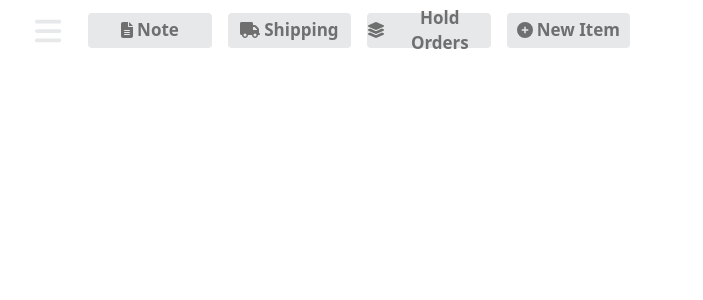
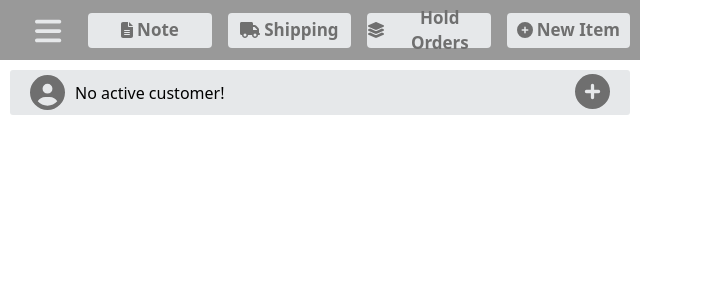
Before and after one commit to Hadayetullah/Pos-Application-React-ReactRouter, a React (Vite) app in the folder pos-frontend/: page / in a window 1280 px wide. Shown: the top 300 px of the page, without its empty margins (0-703 px from the left). Built offline with nearby package versions, Linux system fonts and the light colour scheme.

Commit message:
Create PosCustomerNav to display customer sort summary

```diff
--- /dev/null
+++ b/pos-frontend/src/components/pos/PosCustomerNav.jsx
@@ -0,0 +1,52 @@
+import React from "react";
+import { Link } from "react-router-dom";
+import { FontAwesomeIcon } from "@fortawesome/react-fontawesome";
+import {
+  faBars,
+  faFileLines,
+  faTruck,
+  faLayerGroup,
+  faCirclePlus,
+  faCircleUser,
+  faMagnifyingGlass,
+  faQrcode,
+  faCircleMinus,
+  faDollarSign,
+  faGear,
+  faHandBackFist,
+  faPercent,
+  faMoneyBill1Wave,
+  faEllipsisVertical,
+  faMessage,
+  faFlag,
+  faAnglesUp,
+  faXmark,
+} from "@fortawesome/free-solid-svg-icons";
+import {
+  faCircleXmark,
+  faPenToSquare,
+  faTrashCan,
+} from "@fortawesome/free-regular-svg-icons";
+
+const PosCustomerNav = () => {
+  return (
+    <nav className="left__nav__bottom flex justify-between h-[45px] items-center rounded-[3px] px-[20px] bg-[#e6e8ea] m-[10px]">
+      <div className="left__nav__bottom-left flex items-center">
+        <FontAwesomeIcon
+          icon={faCircleUser}
+          className="left__nav__bottom-icon text-[#6F6F6F] text-[27px] pos-md:text-[35px]"
+        />
+        <span className="ml-[10px]">No active customer!</span>
+      </div>
+
+      <Link to={`pos/add-customer`}>
+        <FontAwesomeIcon
+          icon={faCirclePlus}
+          className="left__nav__bottom-icon text-[#6F6F6F] text-[27px] pos-md:text-[35px]"
+        />
+      </Link>
+    </nav>
+  );
+};
+
+export default PosCustomerNav;
--- a/pos-frontend/src/components/pos/PosTopLeftNav.jsx
+++ b/pos-frontend/src/components/pos/PosTopLeftNav.jsx
@@ -28,7 +28,7 @@ import {
 
 const PosTopLeftNav = () => {
   return (
-    <nav className="left__nav__top grid grid-cols-[max-content_1fr] gap-[0.75rem] items-center bg-white h-[60px] max-w-full p-2.5">
+    <nav className="left__nav__top grid grid-cols-[max-content_1fr] gap-[0.75rem] items-center bg-[#999999] h-[60px] max-w-full p-2.5">
       <FontAwesomeIcon
         icon={faBars}
         className="pos__left__bar text-[25px] p-[5px_0_0_20px] text-[#6F6F6F] pos-md:m-[1px 25px 0px 25px] pos-md:text-[#e6e8ea] pos-md:text-[33px] pos-md:font-black pos-md:p-0 pos-xl:m-[1px_15px_0_25px] pos-xl:text-[30px]"
--- a/pos-frontend/src/pages/POS.jsx
+++ b/pos-frontend/src/pages/POS.jsx
@@ -1,3 +1,4 @@
+import PosCustomerNav from "../components/pos/PosCustomerNav";
 import PosTopLeftNav from "../components/pos/PosTopLeftNav";
 
 const POS = () => {
@@ -27,6 +28,7 @@ const POS = () => {
             className="w-full bg-white overflow-y-scroll duration-[0.3s] translate-y-0 pos-md:min-w-[580px] pos-md:max-w-full pos-md:overflow-y-hidden"
           >
             <PosTopLeftNav />
+            <PosCustomerNav />
           </div>
         </div>
       </div>
```
